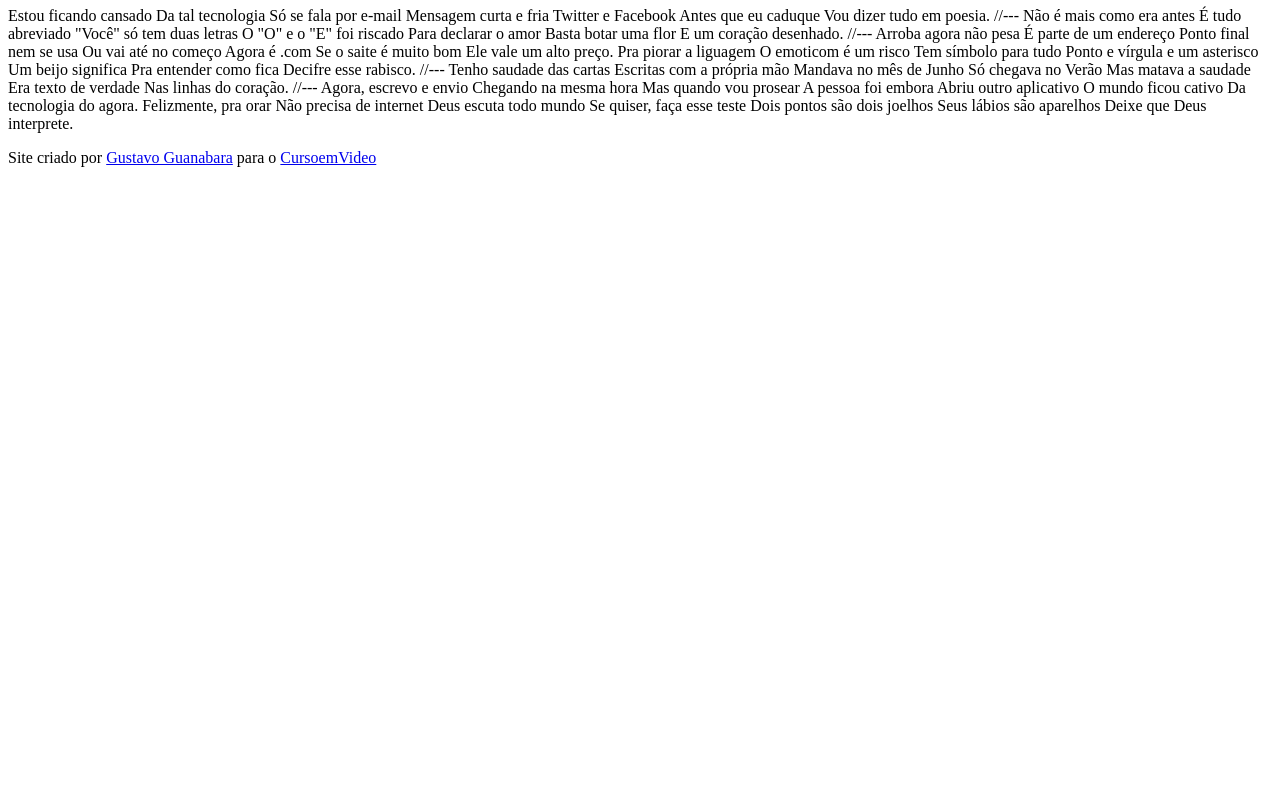
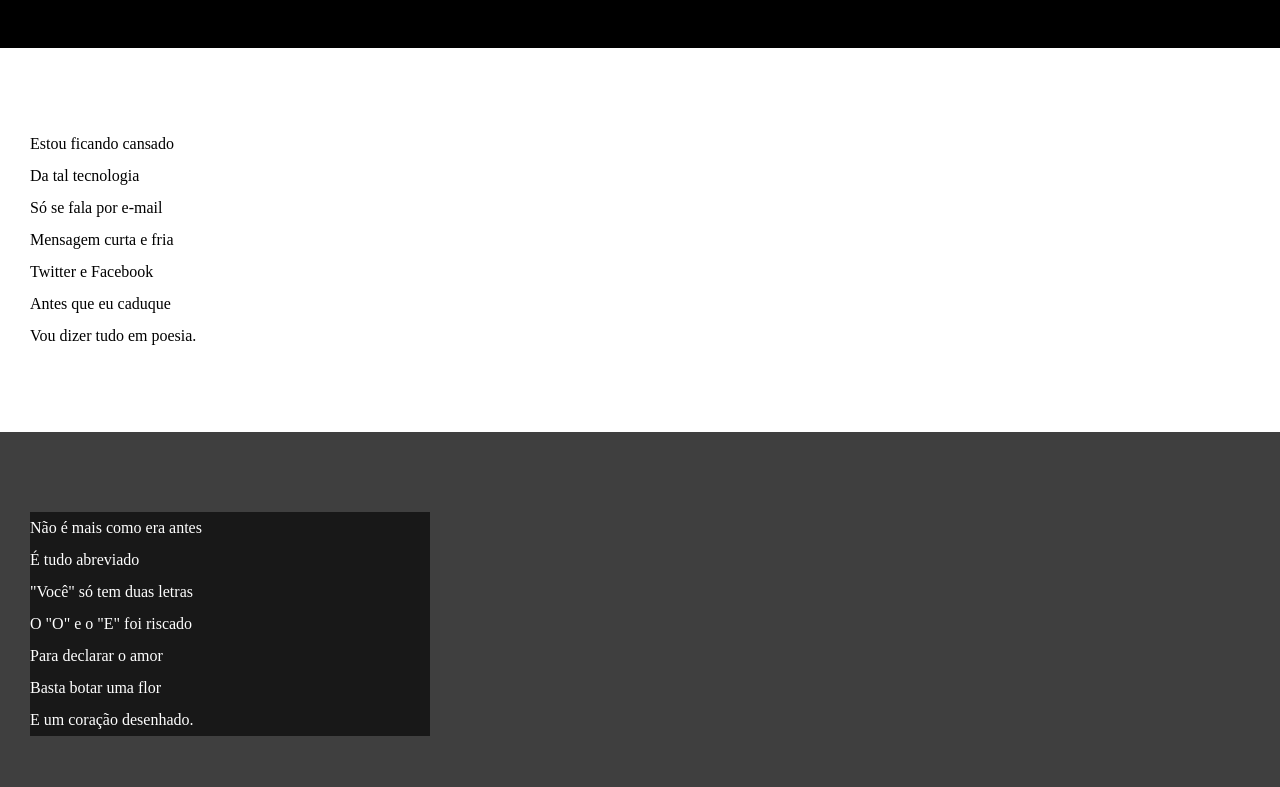
Before and after one commit to luizvictor98/HTML-CSS, a plain HTML site: page DESAFIOS/D012/index.html in a window 1280 px wide. Shown: the part 107-894 px from the top of the page. Before the commit the page ends 800 px from the top, so only its background shows below. Drawn offline with Linux system fonts and the light colour scheme.

Commit message:
cordel atualizado

```diff
--- /dev/null
+++ b/DESAFIOS/D012/estilo/style.css
@@ -0,0 +1,66 @@
+@charset "UTF-8";
+
+*{
+    margin: 0px;
+    padding: 0px;
+
+}
+
+html, body{
+    min-height: 100vh;
+    background-color: darkgray;
+}
+
+header{
+    background-color: black;
+    color: white;
+    text-align: center;
+}
+
+header > h1{
+    padding-top: 50px;
+    font-variant: small-caps;
+}
+
+header > p{
+    padding-bottom: 50px;
+}
+
+header a, footer a{
+    color: white;
+    text-decoration: none;
+    font-weight: bolder;
+}
+
+header a:hover, footer a:hover{
+    text-decoration: underline;
+}
+
+section{
+    padding-top: 10vh;
+    padding-bottom: 10vh;
+    line-height: 2em;
+    padding-left: 30px;
+}
+
+section.normal{
+    background-color: white;
+    color: black;
+}
+
+section.imagem{
+    background-color: rgba(0, 0, 0, 0.623);
+    color: white;
+}
+
+section.imagem > p{
+    width: 400px;
+    background-color: rgba(0, 0, 0, 0.61);
+}
+
+footer{
+    background-color: black;
+    color: white;
+    text-align: center;
+    padding: 10px;
+}
--- a/DESAFIOS/D012/index.html
+++ b/DESAFIOS/D012/index.html
@@ -5,6 +5,7 @@
     <meta http-equiv="X-UA-Compatible" content="IE=edge">
     <meta name="viewport" content="width=device-width, initial-scale=1.0">
     <title>Cordel Moderno</title>
+    <link rel="stylesheet" href="estilo/style.css">
 </head>
 <body>
     <header>
@@ -13,69 +14,97 @@
 
     </header>
 
-Estou ficando cansado
-Da tal tecnologia
-Só se fala por e-mail
-Mensagem curta e fria
-Twitter e Facebook
-Antes que eu caduque
+<section class="normal">
+    <p>
+        Estou ficando cansado <br>
+        Da tal tecnologia <br>
+        Só se fala por e-mail <br>
+        Mensagem curta e fria <br>
+        Twitter e Facebook <br>
+        Antes que eu caduque <br>
         Vou dizer tudo em poesia.
+    </p>
+</section>
 
-//---
 
-Não é mais como era antes
-É tudo abreviado
-"Você" só tem duas letras
-O "O" e o "E" foi riscado
-Para declarar o amor
-Basta botar uma flor
+
+<section class="imagem">
+    <p>
+        Não é mais como era antes <br>
+        É tudo abreviado <br>
+        "Você" só tem duas letras <br>
+        O "O" e o "E" foi riscado <br>
+        Para declarar o amor <br>
+        Basta botar uma flor <br>
         E um coração desenhado.
+    </p>
+</section>
 
-//---
 
-Arroba agora não pesa
-É parte de um endereço
-Ponto final nem se usa
-Ou vai até no começo
-Agora é .com
-Se o saite é muito bom
+
+<section class="normal">
+
+        <p>
+            Arroba agora não pesa <br>
+            É parte de um endereço <br>
+            Ponto final nem se usa <br>
+            Ou vai até no começo <br>
+            Agora é .com <br>
+            Se o saite é muito bom <br>
             Ele vale um alto preço.
+        </p>
 
-Pra piorar a liguagem
-O emoticom é um risco
-Tem símbolo para tudo
-Ponto e vírgula e um asterisco
-Um beijo significa
-Pra entender como fica
+        <p>
+            Pra piorar a liguagem <br>
+            O emoticom é um risco <br>
+            Tem símbolo para tudo <br>
+            Ponto e vírgula e um asterisco <br>
+            Um beijo significa <br>
+            Pra entender como fica <br>
             Decifre esse rabisco.
+        </p>
 
-//---
+</section>
 
-Tenho saudade das cartas
-Escritas com a própria mão
-Mandava no mês de Junho
-Só chegava no Verão
-Mas matava a saudade
-Era texto de verdade
+
+
+<section class="imagem">
+    <p>
+        Tenho saudade das cartas <br>
+        Escritas com a própria mão <br>
+        Mandava no mês de Junho <br>
+        Só chegava no Verão <br>
+        Mas matava a saudade <br>
+        Era texto de verdade <br>
         Nas linhas do coração.
+    </p>
+</section>
 
-//---
 
-Agora, escrevo e envio
-Chegando na mesma hora
-Mas quando vou prosear
-A pessoa foi embora
-Abriu outro aplicativo
-O mundo ficou cativo
+
+<section class="normal">
+
+        <p>
+            Agora, escrevo e envio <br>
+            Chegando na mesma hora <br>
+            Mas quando vou prosear <br>
+            A pessoa foi embora <br>
+            Abriu outro aplicativo <br>
+            O mundo ficou cativo <br>
             Da tecnologia do agora.
+        </p>
 
-Felizmente, pra orar
-Não precisa de internet
-Deus escuta todo mundo
-Se quiser, faça esse teste
-Dois pontos são dois joelhos
-Seus lábios são aparelhos
+        <p>
+            Felizmente, pra orar <br>
+            Não precisa de internet <br>
+            Deus escuta todo mundo <br>
+            Se quiser, faça esse teste <br>
+            Dois pontos são dois joelhos <br>
+            Seus lábios são aparelhos <br>
             Deixe que Deus interprete.
+        </p>
+
+</section>
 
 <footer>
     <p>Site criado por <a href="https://gustavoguanabara.github.io" target="_blank">Gustavo Guanabara</a> para o <a href="https://www.cursoemvideo.com" target="_blank">CursoemVideo</a></p>
```
Lines whose indentation alone changed are shown as unchanged.
